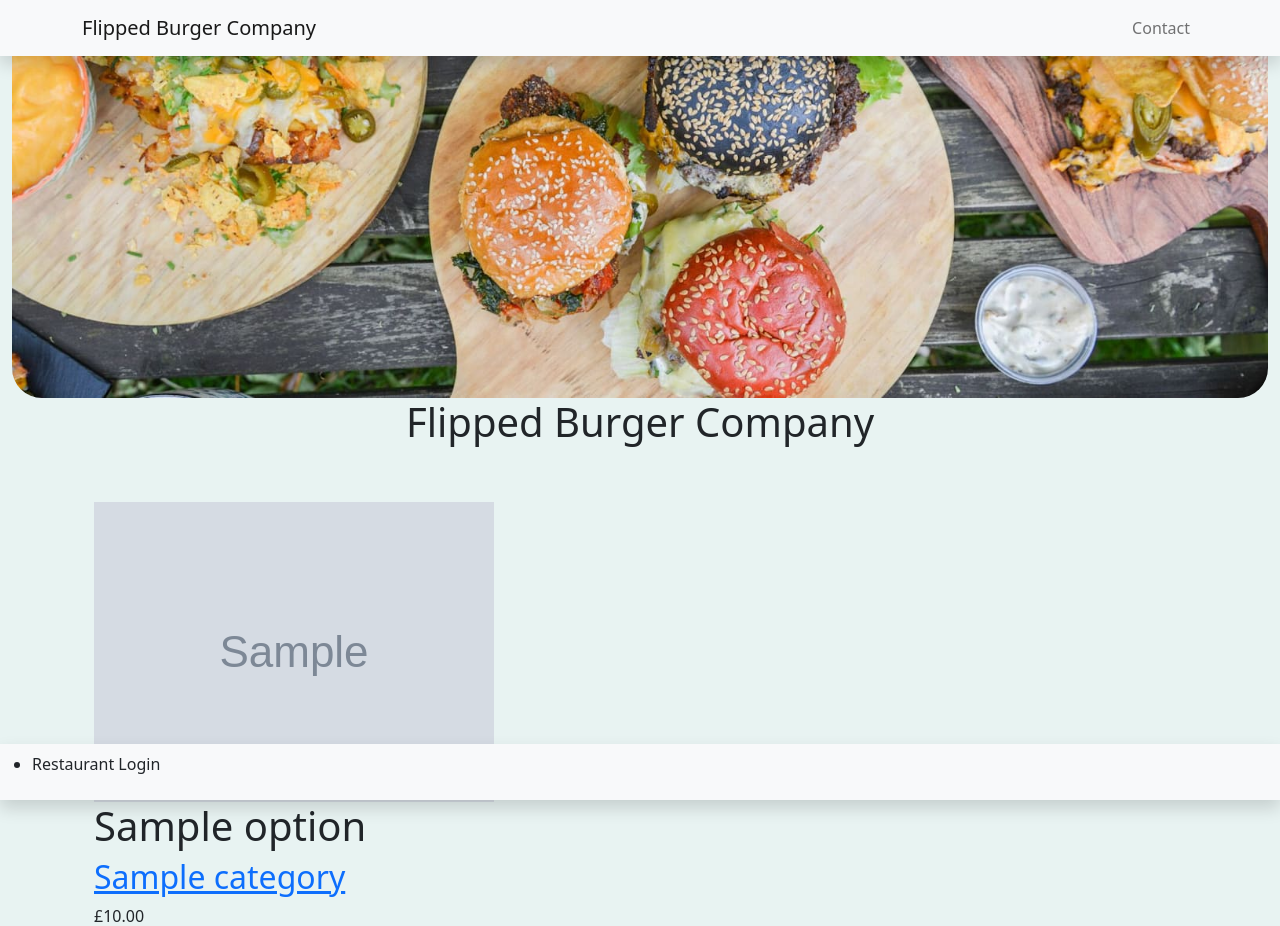
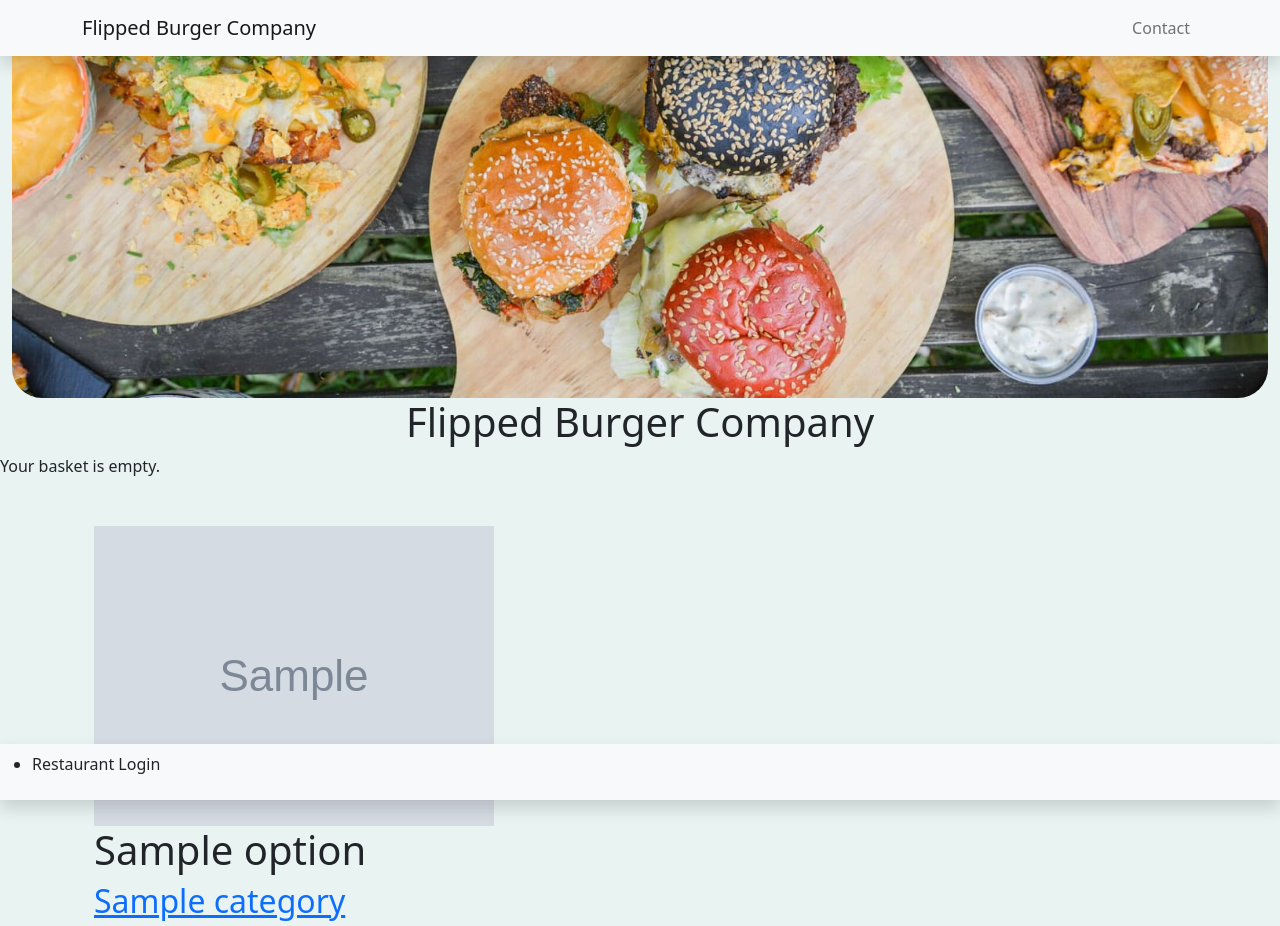
Before and after one commit to JamesCowans/Flipped_Burger_Co, a Django app: a page that uses restaurant/templates/restaurant/base.html in a window 1280 px wide. Shown: the top 926 px of the page. Run offline with Django 4.2, Linux system fonts and the light colour scheme; tables that the repository leaves empty hold one stand-in row (values such as "Sample post"); grey boxes marked "Sample" are stand-in pictures.

Commit message:
Add function to update and remove items fro basket

```diff
--- a/Flipped/settings.py
+++ b/Flipped/settings.py
@@ -29,7 +29,7 @@
 # SECURITY WARNING: don't run with debug turned on in production!
 DEBUG = True
 
-ALLOWED_HOSTS = ['localhost:8000','127.0.0.1','.herokuapp.com']
+ALLOWED_HOSTS = ['localhost','127.0.0.1','.herokuapp.com']
 
 
 # Application definition
@@ -68,6 +68,7 @@
                 'django.template.context_processors.request',
                 'django.contrib.auth.context_processors.auth',
                 'django.contrib.messages.context_processors.messages',
+                'basket.context_processors.basket',
             ],
         },
     },
--- a/basket/basket.py
+++ b/basket/basket.py
@@ -9,7 +9,7 @@
         basket = self.session.get(settings.BASKET_SESSION_ID)
         if not basket:
 
-            basket.self.session[settings.BASKET_SESSION_ID] = {}
+            basket = self.session[settings.BASKET_SESSION_ID] = {}
         self.basket = basket
 
     def add(self, option, quantity=1, override_quantity=False):
@@ -22,7 +22,7 @@
             self.basket[option_id]['quantity'] = quantity
         else:
             self.basket[option_id]['quantity'] += quantity
-        self.save()
+            self.save()
 
     def save(self):
 
@@ -34,11 +34,11 @@
             del self.basket[option_id]
             self.save()
 
-    def __basket_items__(self):
+    def __iter__(self):
 
         option_ids = self.basket.keys()
         options = Option.objects.filter(id__in=option_ids)
-        basket - self.basket.copy()
+        basket = self.basket.copy()
         for option in options:
             basket[str(option.id)]['option'] = option
         for item in basket.values():
@@ -46,11 +46,11 @@
             item['total_price'] = item['price'] * item['quantity']
             yield item
 
-    def __num_basket_items__(self):
+    def __len__(self):
 
         return sum(item['quantity'] for item in self.basket.values())
 
-    def total_basket_price(self):
+    def total_price(self):
         return sum(Decimal(item['price']) * item ['quantity'] for item in self.basket.values())
 
     def empty_basket(self):
--- /dev/null
+++ b/basket/context_processors.py
@@ -0,0 +1,4 @@
+from .basket import Basket
+
+def basket(request):
+    return {'basket': Basket(request)}
--- a/basket/views.py
+++ b/basket/views.py
@@ -21,7 +21,7 @@
 
 
 @require_POST
-def basket_remove(request, product_id):
+def basket_remove(request, option_id):
     basket = Basket(request)
     option = get_object_or_404(Option, id=option_id)
     basket.remove(option)
@@ -29,4 +29,6 @@
 
 def basket_detail(request):
     basket = Basket(request)
+    for item in basket:
+        item['update_quantity_form'] = BasketAddOptionForm(initial={'quantity': item['quantity'], 'override': True})
     return render(request, 'basket/detail.html', {'basket' : basket})
--- a/restaurant/templates/restaurant/base.html
+++ b/restaurant/templates/restaurant/base.html
@@ -52,6 +52,19 @@
 
 
   <!-- Page Content -->
+  <div class="basket">
+    {% with total_items=basket|length %}
+      {% if total_items > 0 %}
+        Your basket:
+        <a href="{% url 'basket:basket_detail' %}">
+          {{ total_items }} item{{ total_items|pluralize }},
+          £{{ basket.get_total_price }}
+        </a>"
+      {% else %}
+        Your basket is empty.
+      {% endif %}
+    {% endwith %}
+  </div>
   <section class="py-5">
     <div class="container">
 
```
Also changed, not shown: basket/templates/basket/detail.html (+9 -2 lines).
